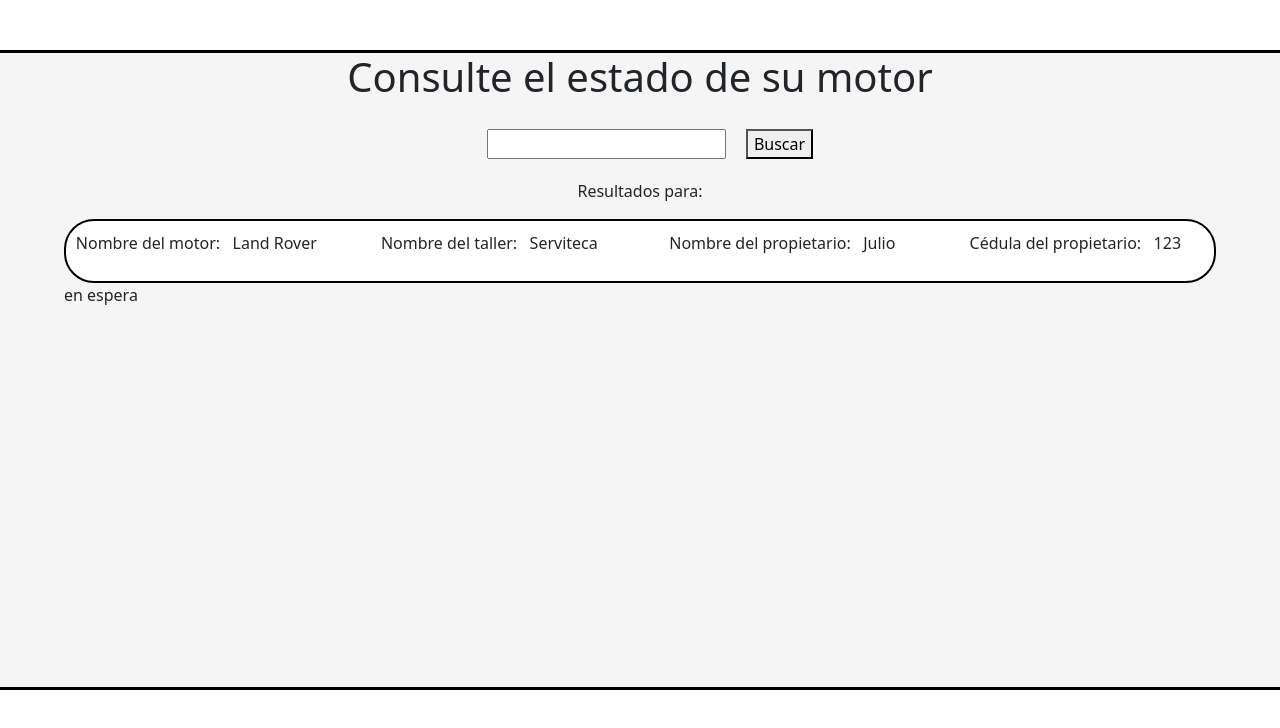
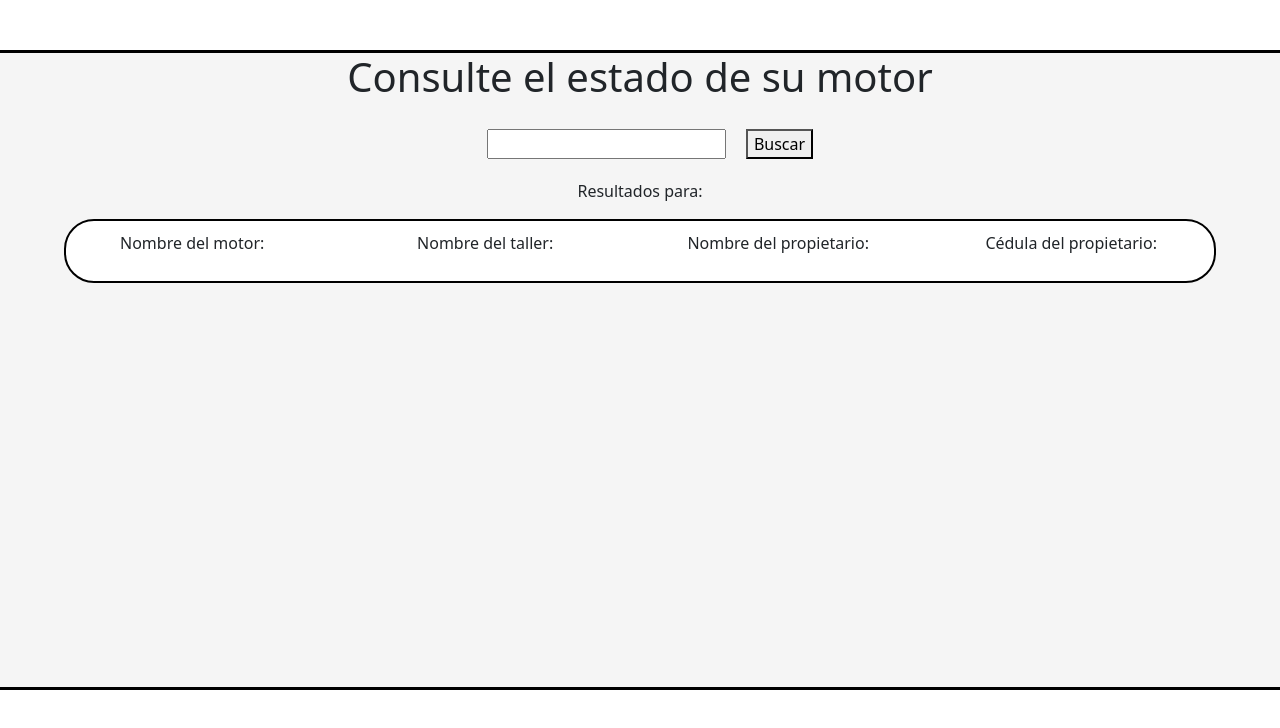
Before and after one commit to Dsotofuya/Trabajo-De-Campo---Rectificadora-De-Motores, a React (Create React App) app in the folder rectimotor-frontend/: page / in a window 1280 px wide. Shown: the top 728 px of the page. Built offline with nearby package versions, Linux system fonts and the light colour scheme.

Commit message:
Boton de mostrar datos quemados funcionando

```diff
--- a/rectimotor-frontend/src/ClientWiew.js
+++ b/rectimotor-frontend/src/ClientWiew.js
@@ -4,6 +4,61 @@ import ClientTab from './ClientTab';
 
 function ClientWiew() {
   const [search, setSearch] = useState('');
+  let person1 = {
+    nameMotor: "Land Rover",
+    nameWorkshop: "Serviteca",
+    ownerName: "Julio",
+    ownerId:"123",
+    engineStatus: "En espera"
+  }
+
+  let person2 = {
+    nameMotor: "Bugatti Chiron",
+    nameWorkshop: "Serviteca",
+    ownerName: "Marco",
+    ownerId:"456",
+    engineStatus: "Reparado"
+  }
+
+  let person3 = {
+    nameMotor: " Ford Super Duty",
+    nameWorkshop: "Serviteca",
+    ownerName: "Elias",
+    ownerId:"1051212617",
+    engineStatus: "Enviado"
+  }
+
+  let personNull = {
+    nameMotor: "",
+    nameWorkshop: "",
+    ownerName: "",
+    ownerId:"",
+    engineStatus: ""
+  }
+
+  let noEncontrado = {
+    nameMotor: "No encontrado",
+    nameWorkshop: "No encontrado",
+    ownerName: "No encontrado",
+    ownerId:"No encontrado",
+    engineStatus: "No encontrado"
+  }
+
+  let personasPrueba = [person1, person2, person3];
+
+  function resultado(search){
+    let persona;
+    if(search==''){
+      persona=personNull;
+    }
+    for(let i=0; i<personasPrueba.length;i++){
+      if(search==personasPrueba[i].ownerId){
+        persona=personasPrueba[i];
+      }
+    }
+    return persona;
+  }
+
   return (
     <div className="App">
       <div className='contenedor-principal'>
@@ -16,12 +71,13 @@ function ClientWiew() {
         <p>Resultados para: {search}</p>
 
         <ClientTab
-        nameMotor= "Land Rover"
-        nameWorkshop= "Serviteca"
-        ownerName= "Julio"
-        ownerId= "123"
-        engineStatus= "en espera"
-        />
+            nameMotor= {resultado(search).nameMotor}
+            nameWorkshop= {resultado(search).nameWorkshop}
+            ownerName= {resultado(search).ownerName}
+            ownerId= {resultado(search).ownerId}
+            engineStatus= {resultado(search).engineStatus}
+            />
+
         {/* <div className='resultados-busqueda'>
           <p>Nombre del motor:</p>
           <p>Nombre del taller:</p>
```
